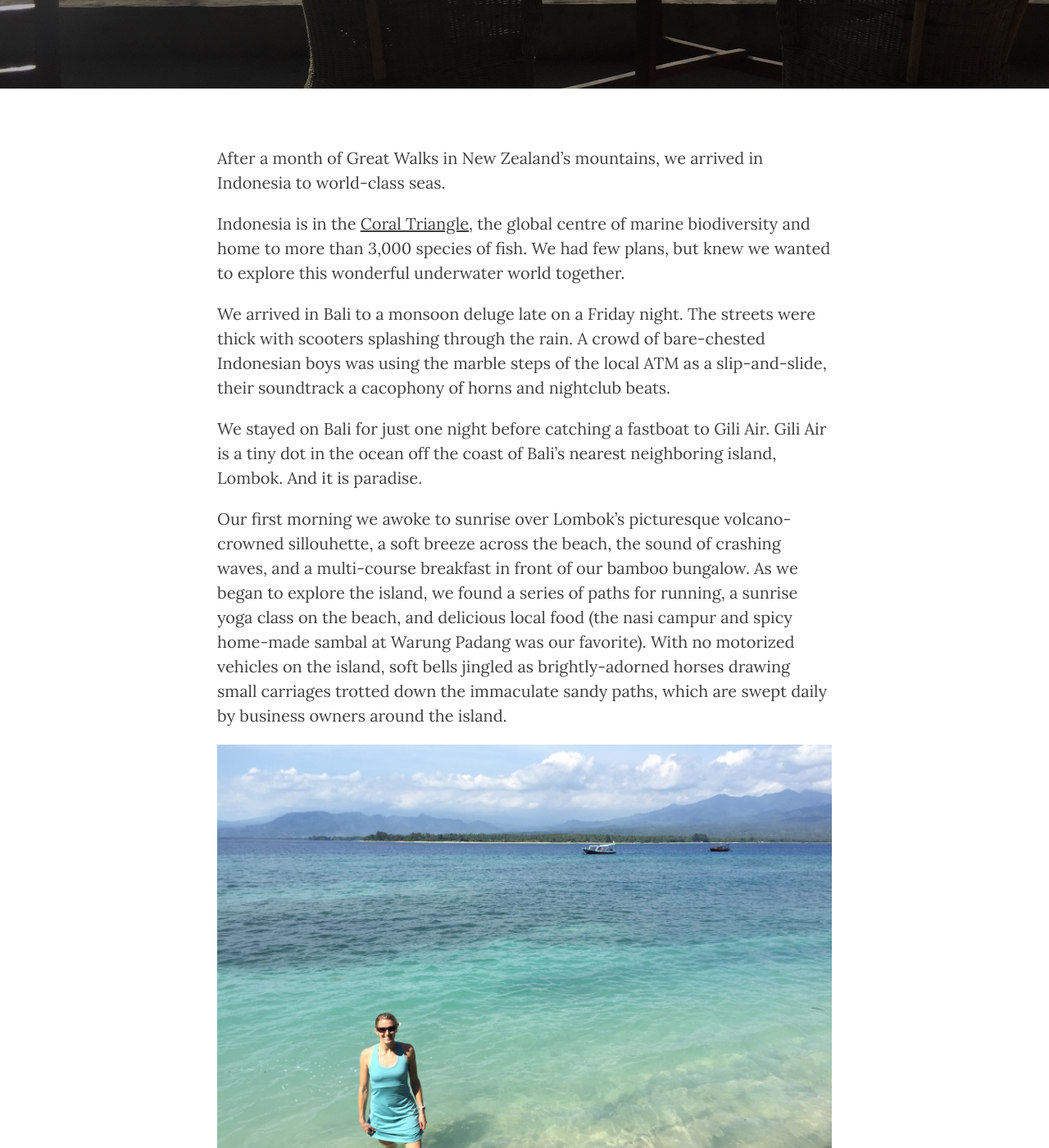
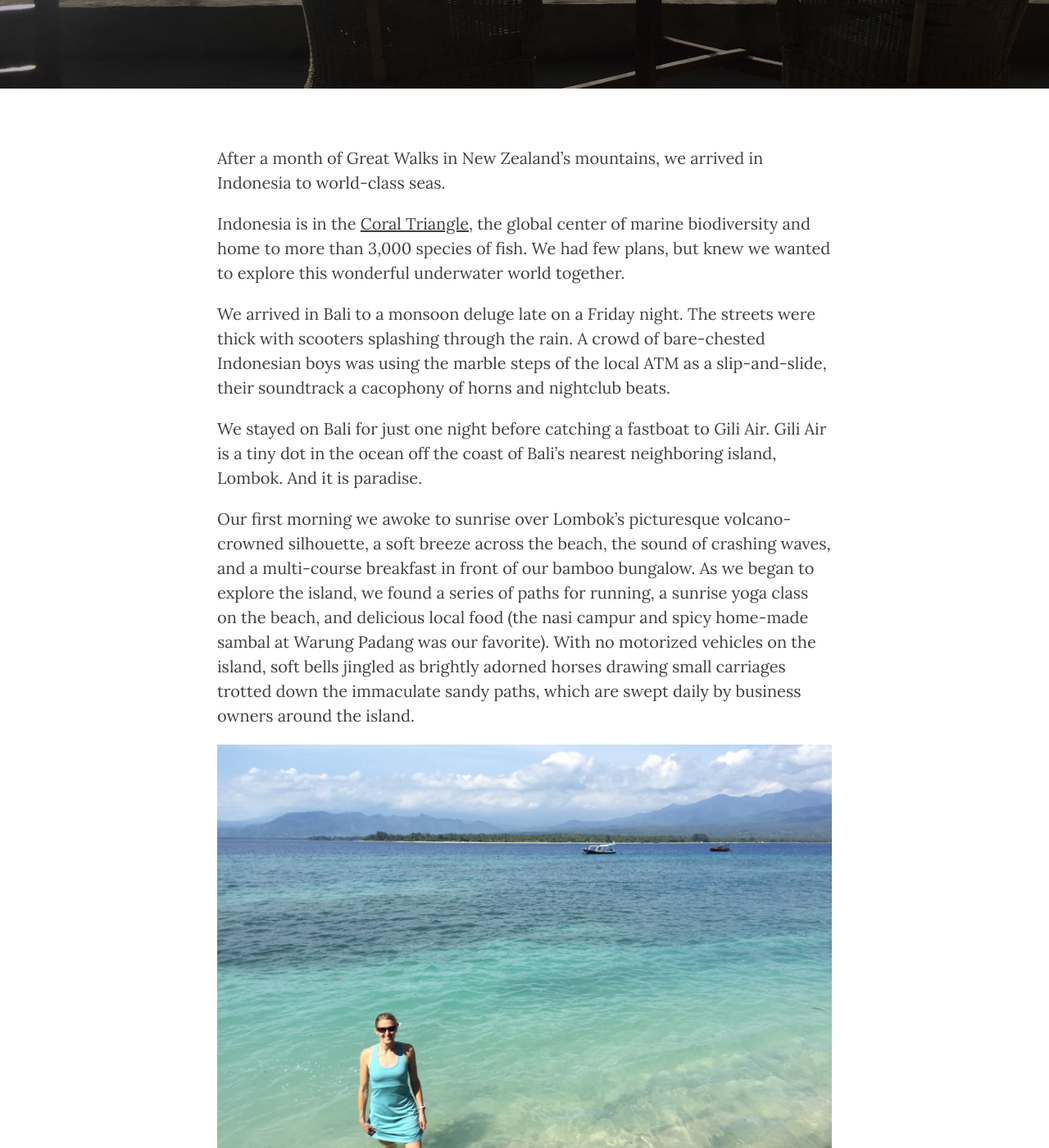
Before and after one commit to michaelsteffen/steffen-adventures, a Jekyll site: the page built from _posts/2015-06-06-gili-air.md, in a window 1280 px wide and 1400 px high, scrolled down 485 px. Shown: the whole window at 82% size. Built offline with Jekyll 4.4.1, drawn with Linux system fonts in a browser that asks for light colours; nearby versions of some CDN libraries; some of the changed text lies outside the part shown.

Commit message:
fix Gili Air typos

```diff
--- a/_posts/2015-06-06-gili-air.md
+++ b/_posts/2015-06-06-gili-air.md
@@ -9,13 +9,13 @@ lon: 		116.08723
 
 After a month of Great Walks in New Zealand's mountains, we arrived in Indonesia to world-class seas.
 
-Indonesia is in the [Coral Triangle](https://en.wikipedia.org/wiki/Coral_Triangle), the global centre of marine biodiversity and home to more than 3,000 species of fish.  We had few plans, but knew we wanted to explore this wonderful underwater world together.
+Indonesia is in the [Coral Triangle](https://en.wikipedia.org/wiki/Coral_Triangle), the global center of marine biodiversity and home to more than 3,000 species of fish.  We had few plans, but knew we wanted to explore this wonderful underwater world together.
 
 We arrived in Bali to a monsoon deluge late on a Friday night. The streets were thick with scooters splashing through the rain. A crowd of bare-chested Indonesian boys was using the marble steps of the local ATM as a slip-and-slide, their soundtrack a cacophony of horns and nightclub beats.
 
 We stayed on Bali for just one night before catching a fastboat to Gili Air.  Gili Air is a tiny dot in the ocean off the coast of Bali’s nearest neighboring island, Lombok. And it is paradise.
 
-Our first morning we awoke to sunrise over Lombok's picturesque volcano-crowned sillouhette, a soft breeze across the beach, the sound of crashing waves, and a multi-course breakfast in front of our bamboo bungalow. As we began to explore the island, we found a series of paths for running, a sunrise yoga class on the beach, and delicious local food (the nasi campur and spicy home-made sambal at Warung Padang was our favorite).  With no motorized vehicles on the island, soft bells jingled as brightly-adorned horses drawing small carriages trotted down the immaculate sandy paths, which are swept daily by business owners around the island.
+Our first morning we awoke to sunrise over Lombok's picturesque volcano-crowned silhouette, a soft breeze across the beach, the sound of crashing waves, and a multi-course breakfast in front of our bamboo bungalow. As we began to explore the island, we found a series of paths for running, a sunrise yoga class on the beach, and delicious local food (the nasi campur and spicy home-made sambal at Warung Padang was our favorite).  With no motorized vehicles on the island, soft bells jingled as brightly adorned horses drawing small carriages trotted down the immaculate sandy paths, which are swept daily by business owners around the island.
 
 <img src="{{ site.baseurl }}/img/gili-air-water.jpg">
 <span class="caption text-muted">Robynn's one dress exactly matched Gili Air's aquamarine waters.</span>
@@ -32,7 +32,7 @@ On our last morning, we did our first dive together, a glorious hour in a wonder
 
 This last dive on Gili Air was also the first time we played with our Go Pro.  The video just doesn't do justice to the magic of Indonesian oceans. Without dive lights or a specialized dive filter, we couldn't capture the tremendous colors.  As diving novices, our footage is also a little shaky. But the short video is still fun for a taste of the many hours we will spend underwater in Indonesia. And, honestly, sea turtles are amazing - no matter the quality of the film.
 
-After cleaning up from the dive, we boarded the boat to Lombok for our next adventure, a three day trek up Gunung Rinjani, Lombok's 3700-meter volcano peak.
+After cleaning up from the dive, we boarded the boat to Lombok for our next adventure, a three-day trek up Gunung Rinjani, Lombok's 3700-meter volcano peak.
 
 ---
 
```
